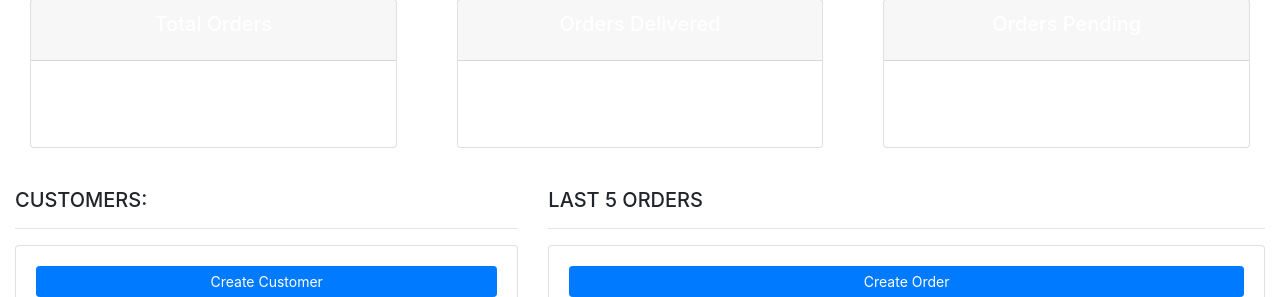
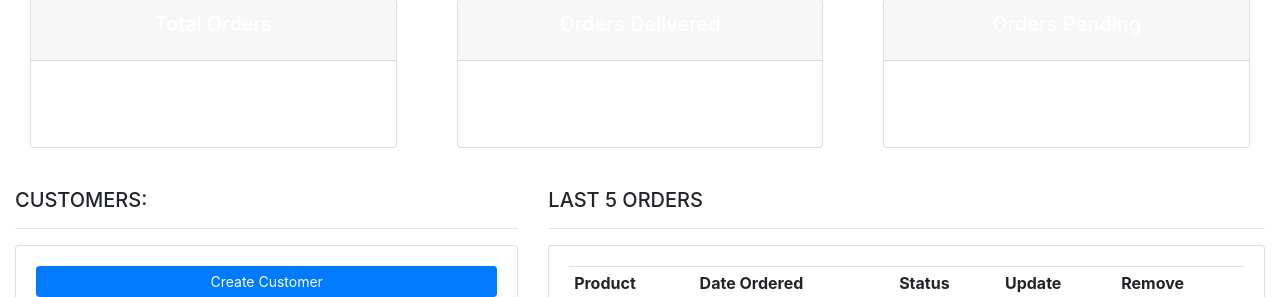
Before and after one commit to miseriae/django3-crm, a Django app: page / in a window 1280 px wide. Shown: the part 341-638 px from the top of the page. Run offline with Django 3.2, Linux system fonts and the light colour scheme; lists and menus that the app fills with data are empty; some libraries are stand-ins or nearby versions.

Commit message:
Add ordering functionality

```diff
--- a/accounts/templates/accounts/customer.html
+++ b/accounts/templates/accounts/customer.html
@@ -9,7 +9,7 @@
 			<h5>Customer:</h5>
 			<hr>
 			<a class="btn btn-outline-info  btn-sm btn-block" href="">Update Customer</a>
-			<a class="btn btn-outline-danger  btn-sm btn-block" href="">Delete Customer</a>
+			<a class="btn btn-outline-info  btn-sm btn-block" href="{% url 'accounts:create_order' customer.id %}">Place Order</a>
 
 		</div>
 	</div>
--- a/accounts/templates/accounts/dashboard.html
+++ b/accounts/templates/accounts/dashboard.html
@@ -35,7 +35,6 @@
 		<h5>LAST 5 ORDERS</h5>
 		<hr>
 		<div class="card card-body">
-			<a class="btn btn-primary  btn-sm btn-block" href="{% url 'accounts:create_order' %}">Create Order</a>
 			<table class="table table-sm">
 				<tr>
 					<th>Product</th>
--- a/accounts/templates/accounts/navbar.html
+++ b/accounts/templates/accounts/navbar.html
@@ -2,7 +2,6 @@
 
 <nav class="navbar navbar-expand-lg navbar-dark bg-dark">
   <img src="{% static 'images/logo4.png' %}">
-    <a class="navbar-brand" href="#">Navbar</a>
     <button class="navbar-toggler" type="button" data-toggle="collapse" data-target="#navbarNavAltMarkup" aria-controls="navbarNavAltMarkup" aria-expanded="false" aria-label="Toggle navigation">
       <span class="navbar-toggler-icon"></span>
     </button>
--- a/accounts/templates/accounts/order_form.html
+++ b/accounts/templates/accounts/order_form.html
@@ -7,7 +7,11 @@
         <div class="card card-body">
             <form action="" method="POST">
                 {% csrf_token %}
-                {{ form }}
+				{{ formset.management_form }}
+				{% for form in formset %}
+					{{form}}
+					<hr>
+				{% endfor %}
                 <input type="submit" name="Submit">
             </form>
         </div>
--- a/accounts/urls.py
+++ b/accounts/urls.py
@@ -8,7 +8,7 @@
     path('', views.home, name='home'),
     path('products/', views.products, name='products'),
     path('customer/<str:pk>/', views.customer, name='customer'),
-    path('create_order/', views.create_order, name='create_order'),
+    path('create_order/<str:pk>/', views.create_order, name='create_order'),
     path('update_order/<str:pk>/', views.update_order, name='update_order'),
     path('delete_order/<str:pk>/', views.delete_order, name='delete_order'),
 ]
--- a/accounts/views.py
+++ b/accounts/views.py
@@ -1,5 +1,6 @@
 from django.shortcuts import render, redirect
 from django.http import HttpResponse
+from django.forms import inlineformset_factory
 
 from .models import Product, Order, Customer
 from .forms import OrderForm
@@ -42,15 +43,19 @@
     return render(request, 'accounts/customer.html', context)
 
 
-def create_order(request):
-    form = OrderForm()
+def create_order(request, pk):
+    OrderFormSet = inlineformset_factory(Customer, Order, fields=('product', 'status'), extra=10)
+    customer = Customer.objects.get(id=pk)
+    formset = OrderFormSet(queryset=Order.objects.none(), instance=customer)
+    # form = OrderForm(initial={'customer': customer})
     if request.method == 'POST':
-        form = OrderForm(request.POST)
-        if form.is_valid():
-            form.save()
+        # form = OrderForm(request.POST)
+        formset = OrderFormSet(request.POST, instance=customer)
+        if formset.is_valid():
+            formset.save()
             return redirect('/')
 
-    context = {'form': form}
+    context = {'formset': formset}
     return render(request, 'accounts/order_form.html', context)
 
 
```
